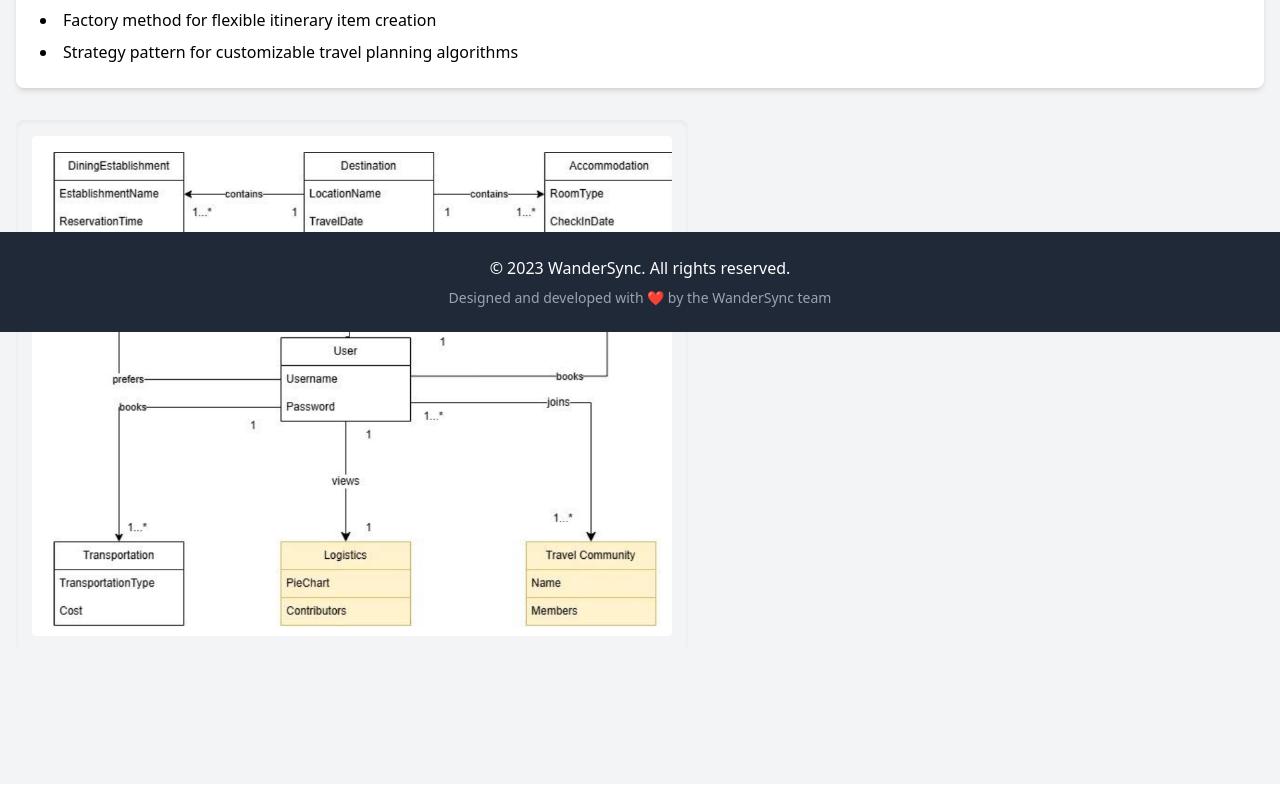
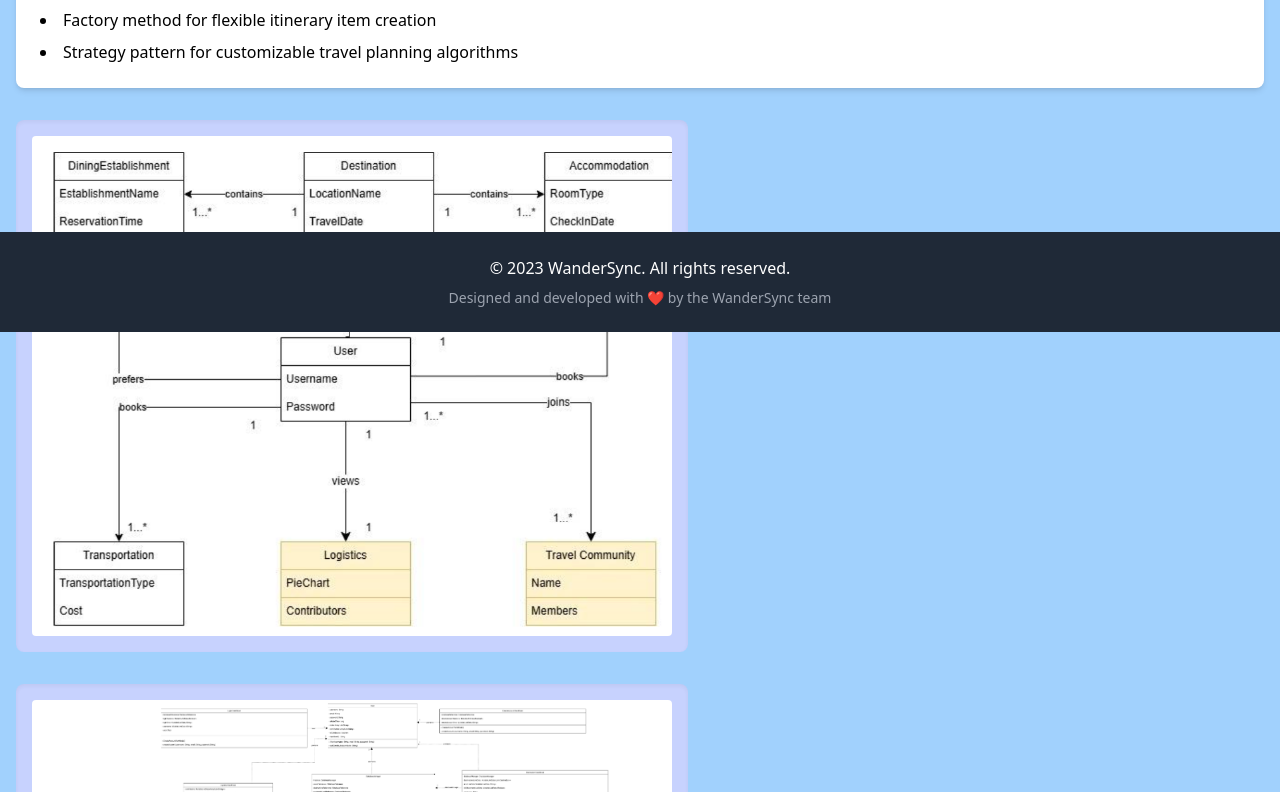
Before and after one commit to mitchford20/WanderSyncSite, a React (Vite) app: page /design in a window 1280 px wide. Shown: the part 468-1260 px from the top of the page. Built offline with nearby package versions, Linux system fonts and the light colour scheme.

Commit message:
Changing colors and overall asthetic improvements

```diff
--- a/package.json
+++ b/package.json
@@ -10,6 +10,7 @@
     "preview": "vite preview"
   },
   "dependencies": {
+    "@tailwindcss/aspect-ratio": "^0.4.2",
     "react": "^18.3.1",
     "react-dom": "^18.3.1",
     "react-router-dom": "^7.0.1",
--- a/src/App.jsx
+++ b/src/App.jsx
@@ -8,11 +8,12 @@ import UserInterface from './pages/UserInterface';
 import Functionality from './pages/Functionality';
 import Conclusions from './pages/Conclusions';
 import Contributors from './pages/Contributors';
+import './styles/global.css';
 
 function App() {
   return (
     <Router>
-      <div className="flex flex-col min-h-screen bg-gray-100">
+      <div className="flex flex-col min-h-screen bg-baby-blue">
         <Header />
         <main className="flex-grow container mx-auto px-4 py-8 flex flex-col">
           <Routes>
--- a/src/pages/Conclusions.jsx
+++ b/src/pages/Conclusions.jsx
@@ -4,7 +4,7 @@ function Conclusions() {
   return (
     <div className="flex flex-col space-y-8">
       <h2 className="text-3xl font-bold text-blue-600">Conclusions and Reflections</h2>
-      <div className="bg-white rounded-lg shadow-md p-6">
+      <div className="bg-white rounded-lg shadow-md p-6 bg-indigo-200">
         <h3 className="text-xl font-semibold mb-4">Project Outcomes</h3>
         <p className="mb-4">
           WanderSync has successfully delivered a robust and user-friendly travel management system that addresses the needs of both solo travelers and groups. Our platform streamlines the planning process and enhances the overall travel experience.
@@ -13,7 +13,7 @@ function Conclusions() {
           Key achievements include real-time collaboration features, integration with popular travel services, and a highly intuitive user interface that has received positive feedback from our beta testers.
         </p>
       </div>
-      <div className="bg-white rounded-lg shadow-md p-6">
+      <div className="bg-white rounded-lg shadow-md p-6 bg-indigo-200">
         <h3 className="text-xl font-semibold mb-4">Challenges and Learnings</h3>
         <ul className="list-disc list-inside space-y-2">
           <li>Overcoming real-time synchronization issues in collaborative planning</li>
@@ -22,7 +22,7 @@ function Conclusions() {
           <li>Ensuring data privacy and security across all aspects of the application</li>
         </ul>
       </div>
-      <div className="bg-white rounded-lg shadow-md p-6">
+      <div className="bg-white rounded-lg shadow-md p-6 bg-indigo-200">
         <h3 className="text-xl font-semibold mb-4">Future Directions</h3>
         <p>
           Moving forward, we plan to expand WanderSync's capabilities by incorporating AI-driven travel recommendations, enhancing offline functionality, and developing mobile applications for iOS and Android platforms.
--- a/src/pages/Contributors.jsx
+++ b/src/pages/Contributors.jsx
@@ -49,14 +49,14 @@ function Contributors() {
   return (
     <div className="space-y-8">
       <h2 className="text-3xl font-bold text-blue-600">Contributors</h2>
-      <p className="text-lg bg-white rounded-lg shadow-md p-6">
+      <p className="text-lg bg-white rounded-lg shadow-md p-6 bg-indigo-200">
         WanderSync was brought to life by a talented and dedicated team of professionals. Each member played a crucial role in making this project a success. Click on a team member to learn more about their contribution.
       </p>
       <div className="grid grid-cols-1 md:grid-cols-2 lg:grid-cols-3 gap-8">
         {contributors.map((contributor, index) => (
           <div
             key={contributor.name}
-            className={`bg-white rounded-lg shadow-md p-6 flex flex-col items-center transition-all duration-300 ease-in-out cursor-pointer
+            className={`bg-white rounded-lg shadow-md p-6 flex flex-col items-center transition-all duration-300 ease-in-out cursor-pointer bg-indigo-200
                         ${expandedContributor === index ? 'col-span-1 md:col-span-2 lg:col-span-3 scale-105' : 'hover:scale-105'}`}
             onClick={() => handleContributorClick(index)}
           >
--- a/src/pages/Design.jsx
+++ b/src/pages/Design.jsx
@@ -1,17 +1,40 @@
 import React, { useState } from 'react';
 
 function Design() {
-  const [isDescriptionVisible, setIsDescriptionVisible] = useState(false);
+  const [activeDescription, setActiveDescription] = useState(null);
 
-  const toggleDescription = () => {
-    setIsDescriptionVisible(!isDescriptionVisible);
+  const toggleDescription = (index) => {
+    setActiveDescription(activeDescription === index ? null : index);
   };
+
+  const diagrams = [
+    {
+      title: "System Architecture",
+      description: "This diagram illustrates the overall system architecture of WanderSync, showcasing how different components interact to provide a seamless travel planning experience.",
+      image: "/domainmodel.png?height=400&width=600&text=Domain Model"
+    },
+    {
+      title: "Data Flow",
+      description: "The data flow diagram demonstrates how information moves through WanderSync, from user input to storage and retrieval, ensuring efficient data management.",
+      image: "/bigdcd.png?height=400&width=600&text=Design Class Diagram"
+    },
+    {
+      title: "Class Diagram",
+      description: "Our class diagram outlines the structure of WanderSync's object-oriented design, showing the relationships between key classes such as User, Itinerary, and TravelActivity.",
+      image: "/SDfordcd.png?height=400&width=600&text=Sequence Diagram 1"
+    },
+    {
+      title: "Sequence Diagram",
+      description: "This sequence diagram visualizes the interactions between different objects in WanderSync during a typical user session, helping to understand the system's behavior over time.",
+      image: "/othersd.png?height=400&width=600&text=Sequence Diagram 2"
+    }
+  ];
 
   return (
     <div className="flex flex-col space-y-8">
       <h2 className="text-3xl font-bold text-blue-600">Design & Architecture</h2>
-      <div className="bg-white rounded-lg shadow-md p-6">
-        <h3 className="text-xl font-semibold mb-4">Architectural Overview</h3>
+      <div className="bg-white rounded-lg shadow-md p-6 bg-indigo-200">
+        <h3 className="text-xl font-semibold mb-4 ">Architectural Overview</h3>
         <p className="mb-4">
           WanderSync is built on a modern, scalable architecture that leverages microservices and cloud technologies to ensure high performance and reliability.
         </p>
@@ -19,7 +42,7 @@ function Design() {
           Our system is designed with a focus on modularity, allowing for easy updates and feature additions without disrupting the core functionality.
         </p>
       </div>
-      <div className="bg-white rounded-lg shadow-md p-6">
+      <div className="bg-white rounded-lg shadow-md p-6 bg-indigo-200">
         <h3 className="text-xl font-semibold mb-4">Key Design Patterns</h3>
         <ul className="list-disc list-inside space-y-2">
           <li>Model-View-Controller (MVC) for clear separation of concerns</li>
@@ -28,29 +51,29 @@ function Design() {
           <li>Strategy pattern for customizable travel planning algorithms</li>
         </ul>
       </div>
-      <div className="flex">
+      {diagrams.map((diagram, index) => (
+        <div key={index} className="flex">
           <div className="relative flex-shrink-0">
-          <div className="bg-gray-100 p-4 rounded-lg shadow-inner w-full max-w-2xl">
+            <div className="bg-gray-100 p-4 rounded-lg shadow-inner w-full max-w-2xl bg-indigo-200">
               <img
-              src="/domainmodel.png?height=400&width=600"
-              alt="UML Diagram"
+                src={diagram.image}
+                alt={diagram.title}
                 className="w-full h-auto rounded transition-transform duration-300 hover:scale-105 cursor-pointer"
-              onClick={toggleDescription}
+                onClick={() => toggleDescription(index)}
               />
             </div>
             <div
-            className={`absolute top-0 left-full ml-4 bg-white p-4 rounded-lg shadow-md transition-all duration-300 ease-in-out ${
-              isDescriptionVisible ? 'opacity-100 translate-x-0' : 'opacity-0 -translate-x-full pointer-events-none'
+              className={`absolute top-0 left-full ml-4 bg-white p-4 rounded-lg shadow-md transition-all duration-300 ease-in-out bg-indigo-200 ${
+                activeDescription === index ? 'opacity-100 translate-x-0' : 'opacity-0 -translate-x-full pointer-events-none'
               }`}
               style={{ width: '300px' }}
             >
-            <h4 className="text-lg font-semibold mb-2">UML Diagram Description</h4>
-            <p>
-              This UML diagram illustrates the core components of WanderSync's architecture. It showcases the relationships between key classes such as User, Itinerary, TravelActivity, and Collaboration. The diagram helps visualize how these components interact to provide a seamless travel planning experience.
-            </p>
+              <h4 className="text-lg font-semibold mb-2">{diagram.title}</h4>
+              <p>{diagram.description}</p>
             </div>
           </div>
         </div>
+      ))}
     </div>
   );
 }
--- a/src/pages/Functionality.jsx
+++ b/src/pages/Functionality.jsx
@@ -24,10 +24,10 @@ function Functionality() {
   return (
     <div className="flex flex-col h-full space-y-8">
       <h2 className="text-3xl font-bold text-blue-600">Functionality</h2>
-      <p className="text-lg bg-white rounded-lg shadow-md p-6">
+      <p className="text-lg bg-white rounded-lg shadow-md p-6 bg-indigo-200">
         Experience the power of WanderSync through our comprehensive video demonstration. See how our features come together to create a seamless travel planning experience.
       </p>
-      <div ref={videoContainerRef} className="flex-grow w-full max-w-6xl mx-auto rounded-lg overflow-hidden shadow-lg">
+      <div ref={videoContainerRef} className="flex-grow w-full max-w-6xl mx-auto rounded-lg overflow-hidden shadow-lg bg-indigo-200">
       <iframe
           src="https://www.youtube.com/embed/rWB6ZKm9t6A"
           frameBorder="0"
--- a/src/pages/Home.jsx
+++ b/src/pages/Home.jsx
@@ -2,9 +2,9 @@ import React from 'react';
 
 function Home() {
   return (
-    <div className="flex flex-col space-y-8 items-center">
+    <div className="flex flex-col space-y-8 items-center ">
       <h1 className="text-4xl font-bold text-blue-600">WanderSync: A Collaborative Travel Management System</h1>
-      <div className="bg-white rounded-lg shadow-md p-6 max-w-3xl">
+      <div className="bg-white rounded-lg shadow-md p-6 max-w-3xl bg-indigo-200">
         <p className="text-lg mb-4">
           Welcome to WanderSync, an innovative solution designed to streamline the process of creating and managing travel itineraries for both solo and group travel.
         </p>
--- a/src/pages/UserInterface.jsx
+++ b/src/pages/UserInterface.jsx
@@ -30,7 +30,7 @@ function UserInterface() {
   return (
     <div className="space-y-8">
       <h2 className="text-3xl font-bold text-blue-600">User Interface</h2>
-      <p className="text-lg bg-white rounded-lg shadow-md p-6">
+      <p className="text-lg bg-white rounded-lg shadow-md p-6 bg-indigo-200">
         WanderSync's user interface is designed with simplicity and efficiency in mind. Our intuitive layout and smooth interactions make travel planning a breeze for users of all experience levels.
       </p>
       <div className="space-y-16">
--- /dev/null
+++ b/src/styles/global.css
@@ -0,0 +1,7 @@
+:root {
+    --background-color: #a1d1fd; /* Light baby blue color */
+  }
+
+  body {
+    background-color: var(--background-color);
+  }
--- a/tailwind.config.js
+++ b/tailwind.config.js
@@ -5,7 +5,13 @@ export default {
     "./src/**/*.{js,ts,jsx,tsx}",
   ],
   theme: {
-    extend: {},
+    extend: {
+      backgroundColor: {
+        'baby-blue': 'var(--background-color)',
+      },
+    },
   },
-  plugins: ['@tailwindcss/aspect-ratio'],
+  plugins: [
+    require('@tailwindcss/aspect-ratio'),
+  ],
 }
```
Also changed, not shown: 1 other file (tests, documents, lock files or other folders). Lines whose indentation alone changed are shown as unchanged.
